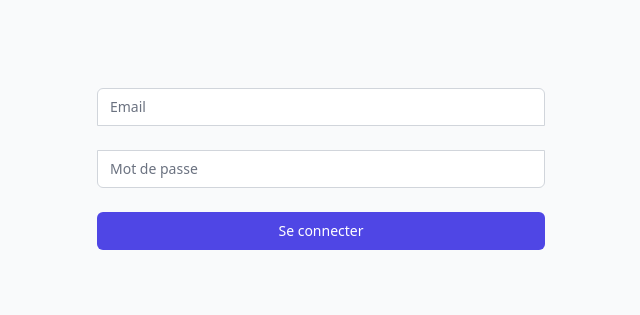
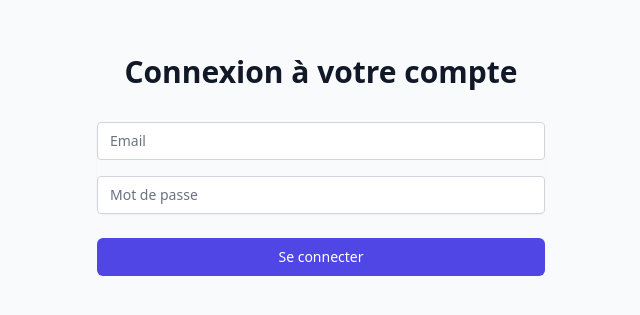
Before and after one commit to chrisspb/nextjs-shortcuts-manager, a Next.js app: page /auth/signin in a window 1280 px wide. Shown: the part 247-562 px from the top of the page, without its empty margins (319-959 px from the left). Built offline with nearby package versions, Linux system fonts and the light colour scheme; no server answers.

Commit message:
Update signin page with dashboard redirection and error handling

```diff
--- a/pages/auth/signin.tsx
+++ b/pages/auth/signin.tsx
@@ -1,43 +1,90 @@
-import { signIn } from 'next-auth/react';
-import { useState } from 'react';
+import { signIn, useSession } from 'next-auth/react';
+import { useState, useEffect } from 'react';
 import { useRouter } from 'next/router';
 
 export default function SignIn() {
   const [email, setEmail] = useState('');
   const [password, setPassword] = useState('');
+  const [error, setError] = useState('');
   const router = useRouter();
+  const { status } = useSession();
+
+  useEffect(() => {
+    if (status === 'authenticated') {
+      router.replace('/dashboard');
+    }
+  }, [status, router]);
 
   const handleSubmit = async (e: React.FormEvent) => {
     e.preventDefault();
+    setError('');
+
     const result = await signIn('credentials', {
       redirect: false,
       email,
       password,
     });
 
-    if (result?.ok) {
-      router.push('/dashboard');
+    if (result?.error) {
+      setError('Email ou mot de passe incorrect');
+    } else {
+      router.replace('/dashboard');
     }
   };
+
+  if (status === 'loading') {
+    return <div>Chargement...</div>;
+  }
+
+  if (status === 'authenticated') {
+    return null;
+  }
 
   return (
     <div className="min-h-screen flex items-center justify-center bg-gray-50">
       <div className="max-w-md w-full space-y-8">
+        <div>
+          <h2 className="mt-6 text-center text-3xl font-extrabold text-gray-900">
+            Connexion à votre compte
+          </h2>
+        </div>
         <form onSubmit={handleSubmit} className="mt-8 space-y-6">
+          {error && (
+            <div className="bg-red-100 border border-red-400 text-red-700 px-4 py-3 rounded">
+              {error}
+            </div>
+          )}
+          <div className="rounded-md shadow-sm space-y-4">
+            <div>
+              <label htmlFor="email" className="sr-only">
+                Email
+              </label>
               <input
+                id="email"
                 type="email"
                 value={email}
                 onChange={(e) => setEmail(e.target.value)}
+                required
+                className="appearance-none relative block w-full px-3 py-2 border border-gray-300 placeholder-gray-500 text-gray-900 rounded focus:outline-none focus:ring-indigo-500 focus:border-indigo-500 focus:z-10 sm:text-sm"
                 placeholder="Email"
-            className="appearance-none rounded-none relative block w-full px-3 py-2 border border-gray-300 placeholder-gray-500 text-gray-900 rounded-t-md focus:outline-none focus:ring-indigo-500 focus:border-indigo-500 focus:z-10 sm:text-sm"
               />
+            </div>
+            <div>
+              <label htmlFor="password" className="sr-only">
+                Mot de passe
+              </label>
               <input
+                id="password"
                 type="password"
                 value={password}
                 onChange={(e) => setPassword(e.target.value)}
+                required
+                className="appearance-none relative block w-full px-3 py-2 border border-gray-300 placeholder-gray-500 text-gray-900 rounded focus:outline-none focus:ring-indigo-500 focus:border-indigo-500 focus:z-10 sm:text-sm"
                 placeholder="Mot de passe"
-            className="appearance-none rounded-none relative block w-full px-3 py-2 border border-gray-300 placeholder-gray-500 text-gray-900 rounded-b-md focus:outline-none focus:ring-indigo-500 focus:border-indigo-500 focus:z-10 sm:text-sm"
               />
+            </div>
+          </div>
+
           <button
             type="submit"
             className="group relative w-full flex justify-center py-2 px-4 border border-transparent text-sm font-medium rounded-md text-white bg-indigo-600 hover:bg-indigo-700 focus:outline-none focus:ring-2 focus:ring-offset-2 focus:ring-indigo-500"
```
Lines whose indentation alone changed are shown as unchanged.
